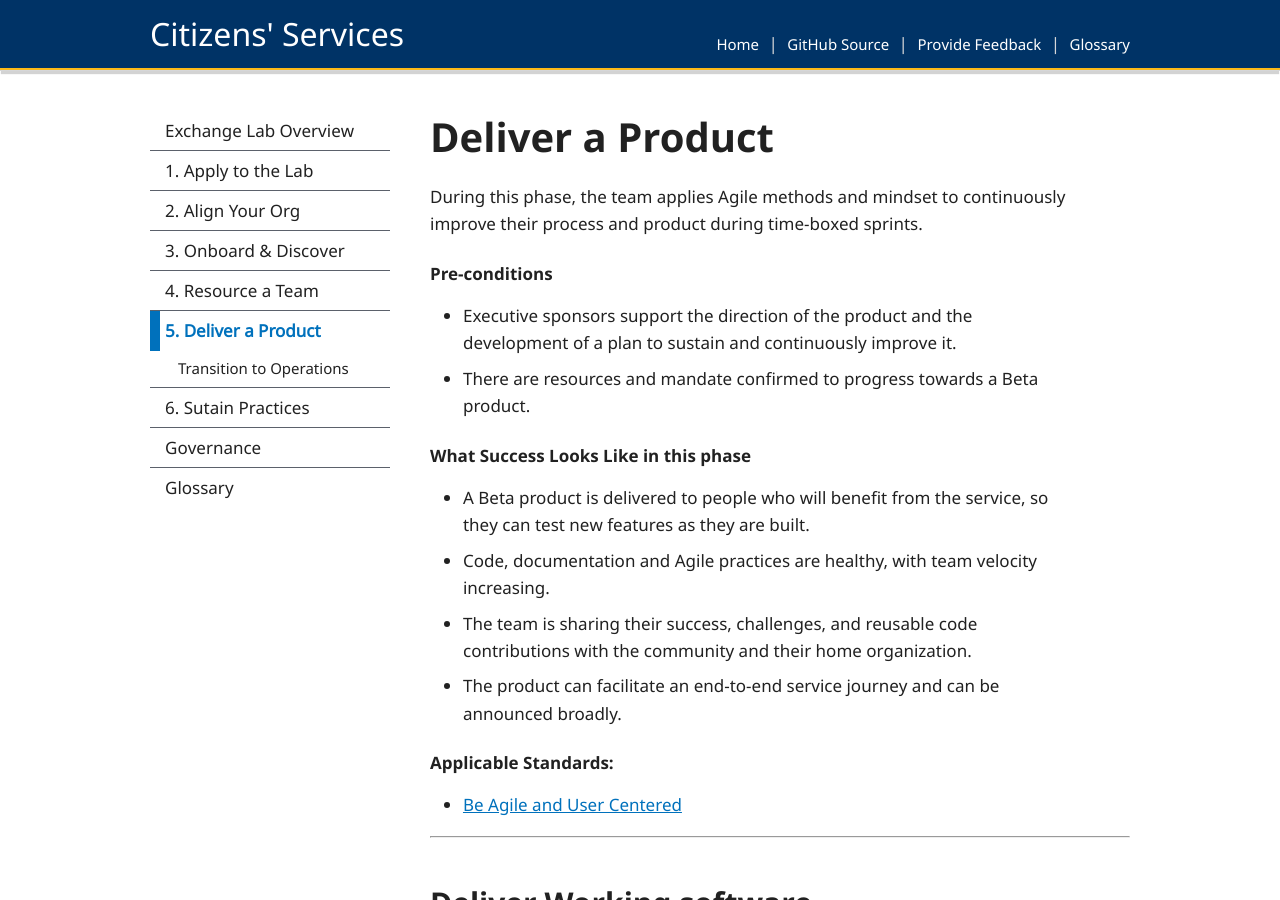
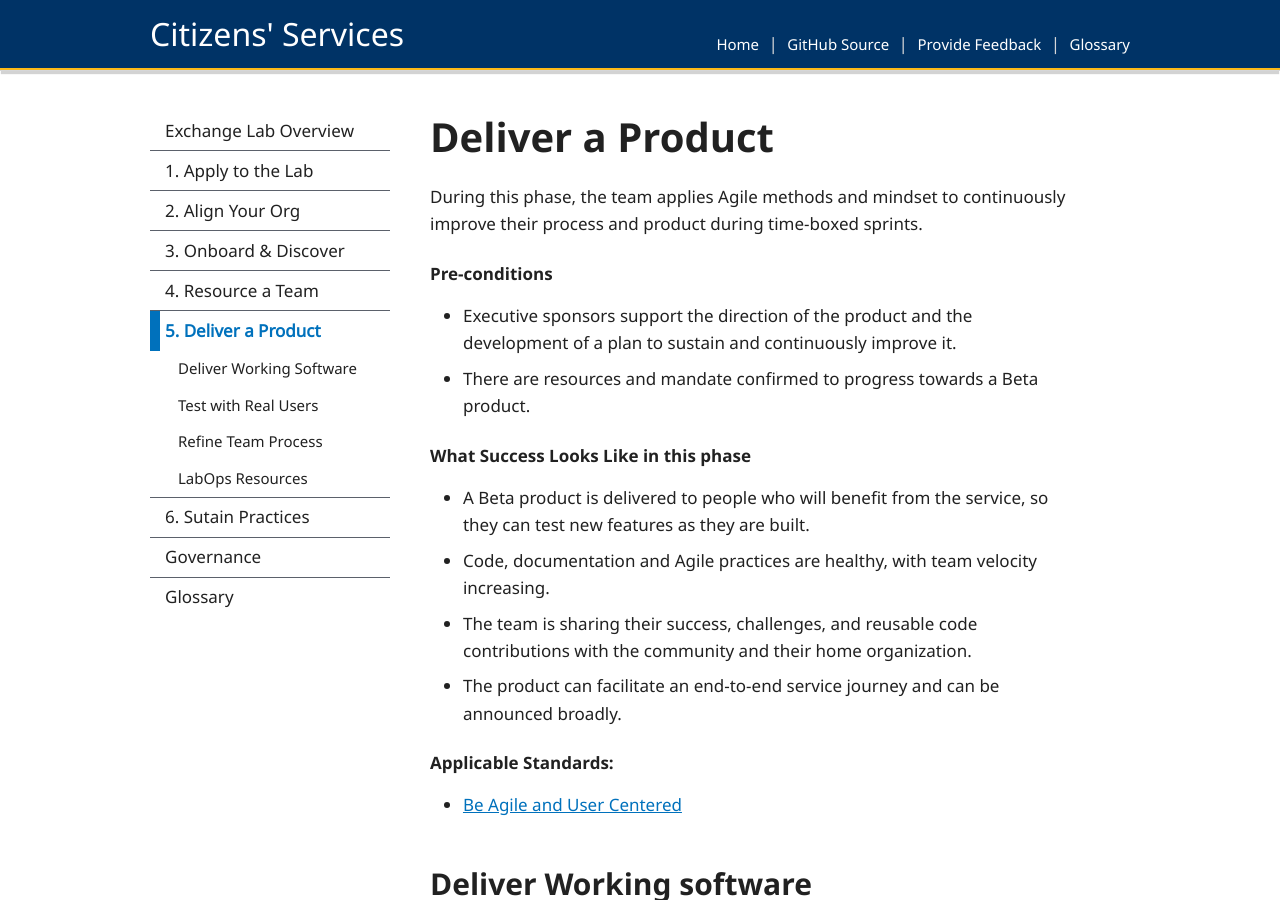
Before and after one commit to HeatherRemacle/exchangelabops, a Jekyll site: the page built from phases/deliver.md, in a window 1280 px wide and 900 px high. Built offline with Jekyll 4.4.1, drawn with Linux system fonts in a browser that asks for light colours; some of the changed text lies outside the part shown.

Commit message:
Content changes

```diff
--- a/phases/deliver.md
+++ b/phases/deliver.md
@@ -5,9 +5,14 @@ permalink: /deliver
 layout: post
 sidenav: docs
 subnav:
-  - text: Transition to Operations
-    href: '#transition-to-operations'
-
+  - text: Deliver Working Software
+    href: '#deliver-working-software'
+  - text: Test with Real Users
+    href: '#test-with-real-users'
+  - text: Refine Team Process
+    href: '#refine-team-process'
+  - text: LabOps Resources
+    href: '#labops-resources'
 ---
 During this phase, the team applies Agile methods and mindset to continuously improve their process and product during time-boxed sprints.
 
@@ -24,8 +29,6 @@ During this phase, the team applies Agile methods and mindset to continuously im
 #### Applicable Standards:
 - [Be Agile and User Centered](https://github.com/bcgov/exchangelabops/reference/standard.md#agile)
 
-<hr>
-
 ## Deliver Working software
 Within a few months of sprinting, a team will have delivered open source code that results in working software that becomes increasingly feature rich. Teams are supported to apply Agile Scrum methods, with sprints occurring between 1-4 weeks.
 
@@ -33,16 +36,12 @@ Within a few months of sprinting, a team will have delivered open source code th
 - Troubleshooting challenges or barriers, including organizational development when frictions with Agile methods arise.
 - Promotion of stories about milestones and open demos to build interest in the team and awareness of the product.
 
-<hr>
-
 ## Test with Real users
 A Beta product is released in imperfect condition, but with enough features to test with users to be able to get applicable feedback.
 
 #### The Exchange Lab Offers:
 - Connection to experts who can support user research methods and practices.
 - Outreach to the network that can source users to engage.
-
-<hr>
 
 ## Refine Team Process
 
@@ -55,7 +54,7 @@ Agile practices include retrospectives so that a team can learn from each other
 - Re-alignment sessions with the Alliance team and others in the home organization to support reflection on learning, and discover new needs as the team transitions towards sustainment.
 - Broader network insights related to trends in digital service delivery.
 
-## Exchange Lab Operations Methods and Tools Used during this Phase:
+## Exchange Lab Operations Resources:
 - Lunch-n-Lab (AKA Quarantine & Quaffee): hour long event for active teams and community mentors to share learning.
   - Facilitators Agenda
 - Re-alignment Session: 1-2 hours of facilitated reflection and sharing to discover how to optimize in the home stretch.
```
Also changed, not shown: pages/teams.md (+1 -1 lines), phases/discover.md (+2 -2 lines), phases/sustain.md (+8 -4 lines).
